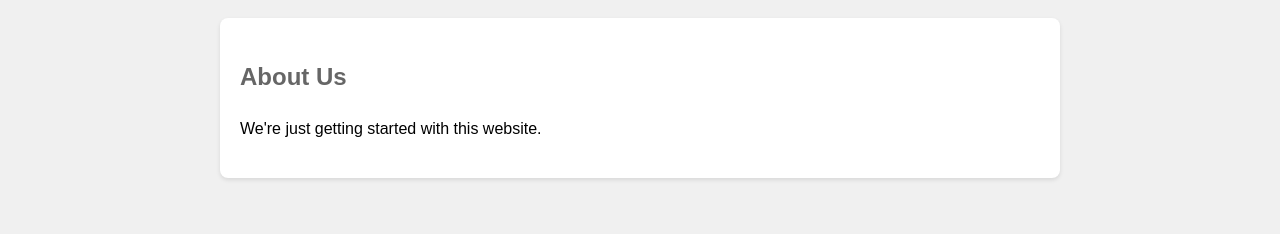
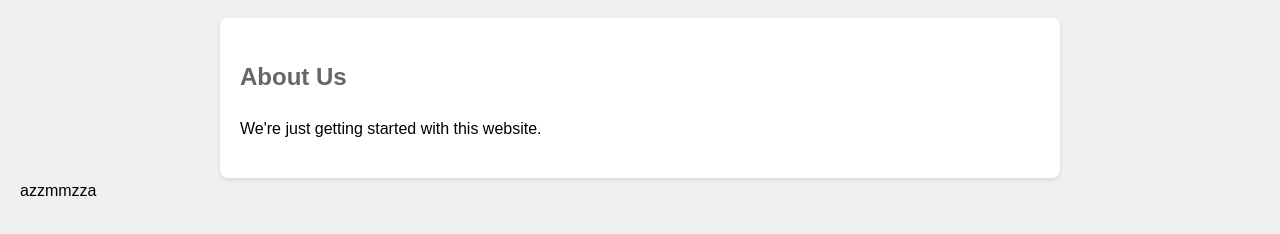
Before and after one commit to power-computer/klaus, a plain HTML site: page index.html in a window 1280 px wide. Shown: the part 108-342 px from the top of the page. Drawn offline with Linux system fonts and the light colour scheme.

Commit message:
Add link tag at the bottom

```diff
--- a/index.html
+++ b/index.html
@@ -37,5 +37,6 @@
         <h2>About Us</h2>
         <p>We're just getting started with this website.</p>
     </div>
+    <a> azzmmzza </a>
 </body>
 </html>
```
